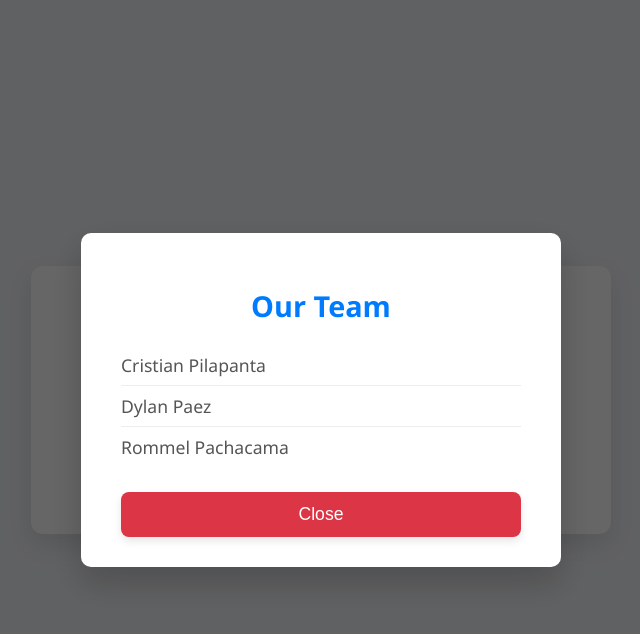
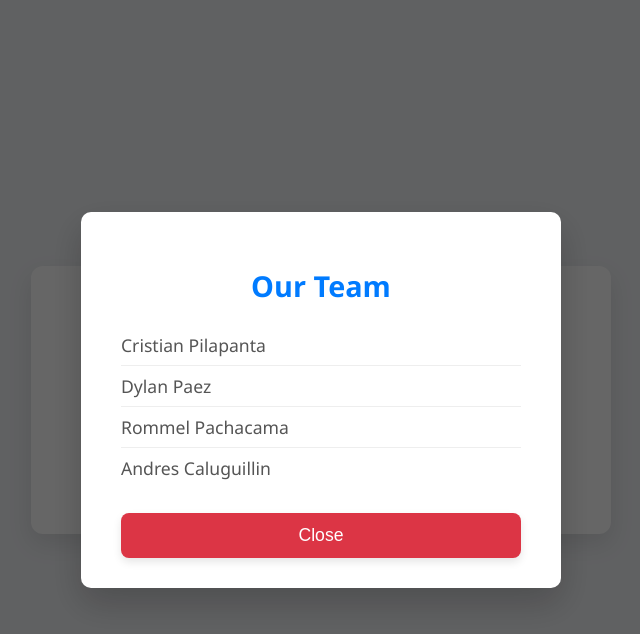
Before and after one commit to Crash0015/hello-world-aws, a plain HTML site: page index.html in a window 1280 px wide. Both pictures are taken after a click on the button "Show Team". Shown: the whole page, without its empty margins (319-959 px from the left). Drawn offline with Linux system fonts and the light colour scheme.

Commit message:
feat: ✨ update content in index.html

```diff
--- a/index.html
+++ b/index.html
@@ -20,6 +20,7 @@
                 <li>Cristian Pilapanta</li>
                 <li>Dylan Paez</li>
                 <li>Rommel Pachacama</li>
+                <li>Andres Caluguillin</li>
             </ul>
             <button id="closePopup">Close</button>
         </div>
```
